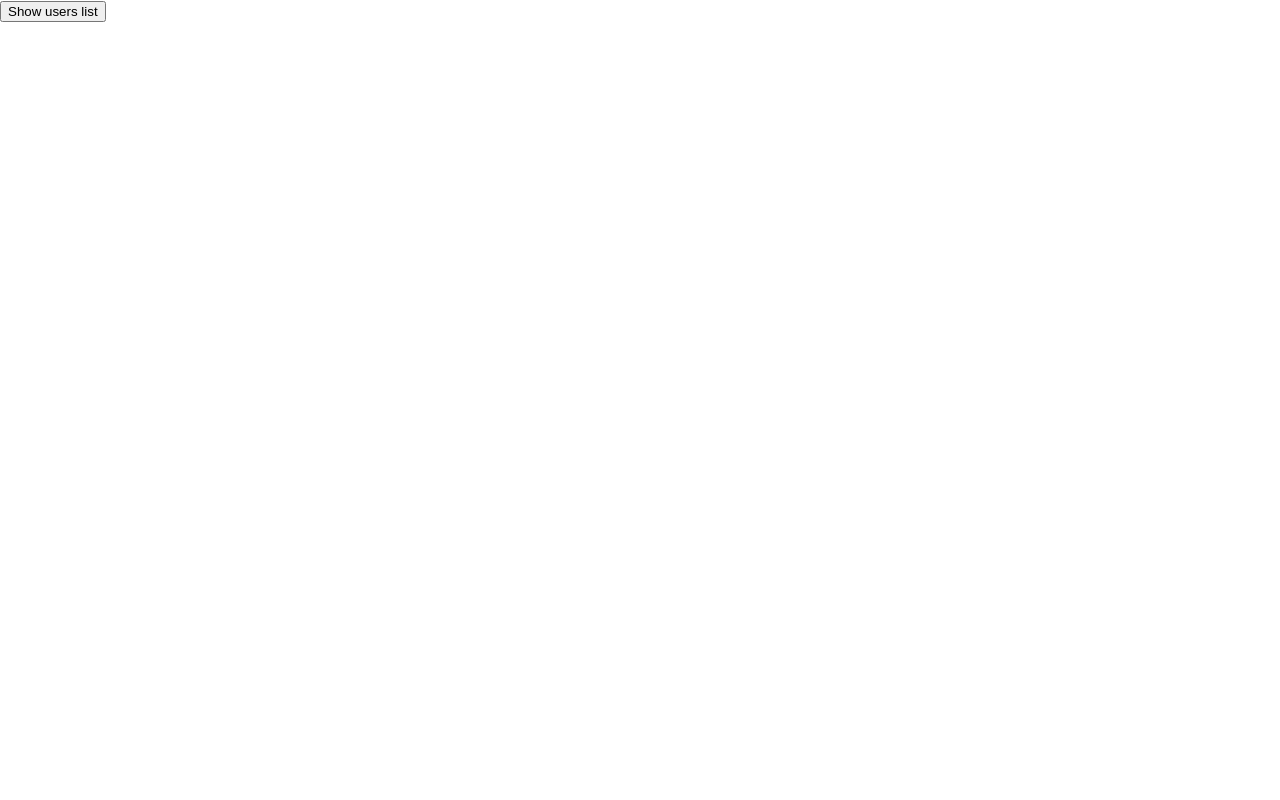
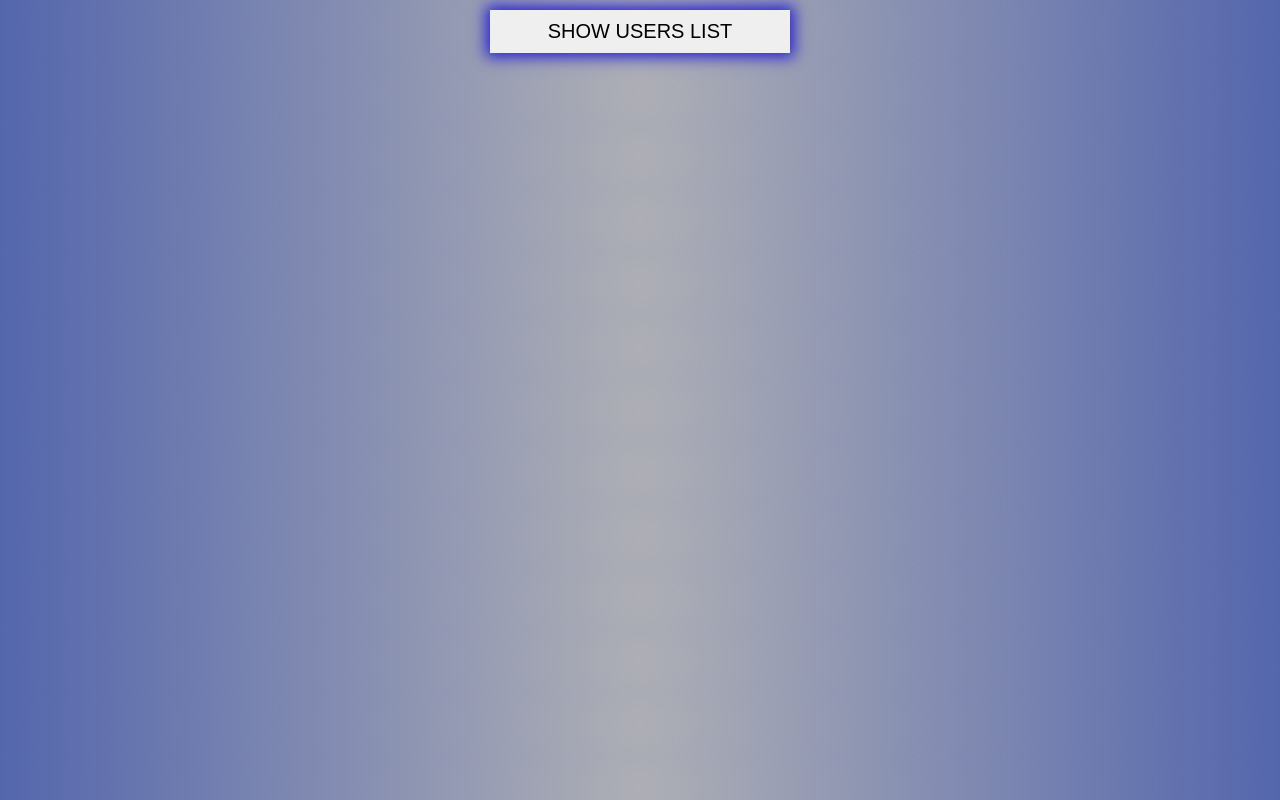
Before and after one commit to LiliyaFaizulina/react-practice, a React (Create React App) app: page / in a window 1280 px wide. Built offline with nearby package versions, Linux system fonts and the light colour scheme.

Commit message:
add styles

```diff
--- a/src/components/Button/Button.jsx
+++ b/src/components/Button/Button.jsx
@@ -1 +1,7 @@
-export const Button = ({ type, text, clickHandler }) => (<button type={type} onClick={clickHandler}>{text}</button>)
+import style from './Button.module.css';
+
+export const Button = ({ type, text, clickHandler }) => (
+  <button className={style.mainBtn} type={type} onClick={clickHandler}>
+    {text}
+  </button>
+);
--- /dev/null
+++ b/src/components/Button/Button.module.css
@@ -0,0 +1,18 @@
+.mainBtn {
+  display: block;
+  cursor: pointer;
+  min-width: 300px;
+  padding: 10px;
+  border: none;
+  margin: 0 auto;
+  text-transform: uppercase;
+  font-size: 20px;
+  box-shadow: 0px 0px 14px 4px rgba(36, 30, 212, 1);
+  transition: color 300ms cubic-bezier(0.175, 0.885, 0.32, 1.275),
+    background-color 300ms cubic-bezier(0.175, 0.885, 0.32, 1.275);
+}
+
+.mainBtn:hover {
+  color: rgb(0, 255, 255);
+  background-color: rgba(36, 30, 212, 1);
+}
--- a/src/index.css
+++ b/src/index.css
@@ -6,6 +6,12 @@
 }
 body {
   margin: 0;
+  padding: 10px;
+  background: radial-gradient(
+    circle,
+    rgba(174, 175, 181, 1) 0%,
+    rgba(84, 102, 173, 1) 100%
+  );
   font-family: -apple-system, BlinkMacSystemFont, 'Segoe UI', 'Roboto', 'Oxygen',
     'Ubuntu', 'Cantarell', 'Fira Sans', 'Droid Sans', 'Helvetica Neue',
     sans-serif;
```
